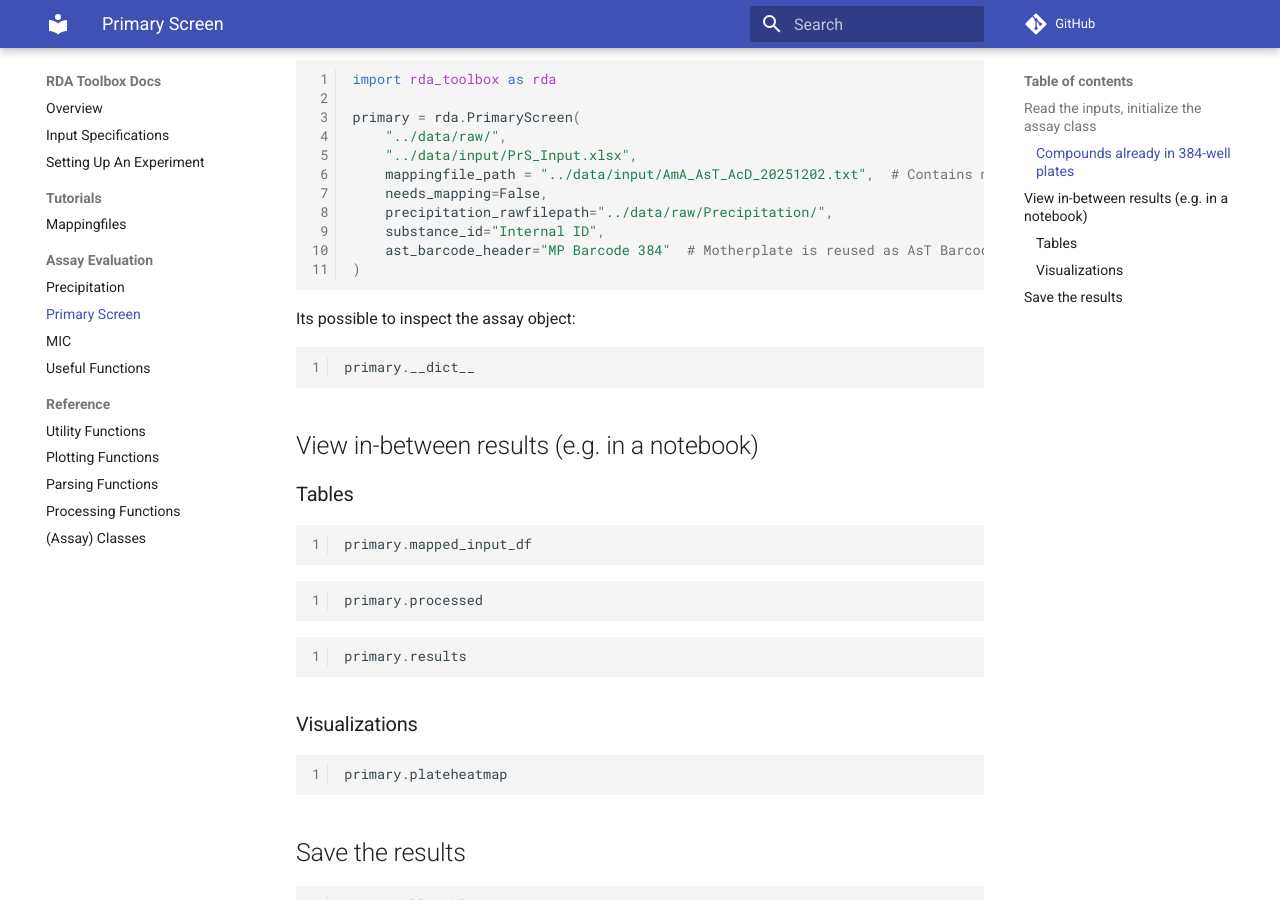
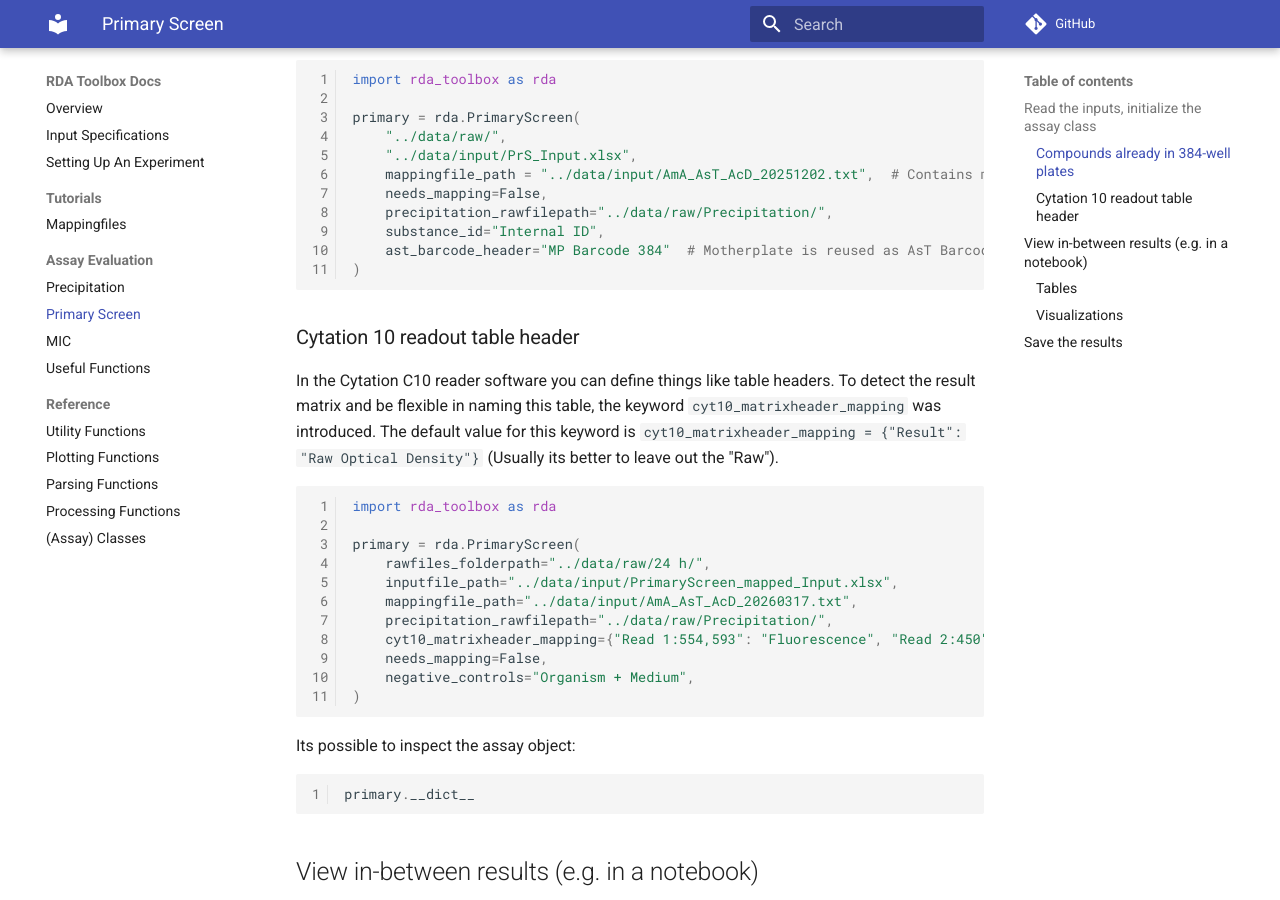
Before and after one commit to Robotic-Discovery-of-Antiinfectives/rda-toolbox, an MkDocs documentation site: the page built from docs/primary.md, in a window 1280 px wide and 900 px high, scrolled down 521 px. Built offline with MkDocs 1.6.1 and Material for MkDocs 9.7.7, drawn with Linux system fonts in a browser that asks for light colours; comment, search, counter and statistics services are not loaded.

Commit message:
change resultmatrix_header_mapping keyword defaults

````diff
--- a/docs/primary.md
+++ b/docs/primary.md
@@ -32,6 +32,25 @@ primary = rda.PrimaryScreen(
     precipitation_rawfilepath="../data/raw/Precipitation/",
     substance_id="Internal ID",
     ast_barcode_header="MP Barcode 384"  # Motherplate is reused as AsT Barcode
+)
+```
+
+### Cytation 10 readout table header
+In the Cytation C10 reader software you can define things like table headers.
+To detect the result matrix and be flexible in naming this table, the keyword `cyt10_matrixheader_mapping` was introduced.
+The default value for this keyword is `cyt10_matrixheader_mapping = {"Result": "Raw Optical Density"}` (Usually its better to leave out the "Raw").
+
+```Python
+import rda_toolbox as rda
+
+primary = rda.PrimaryScreen(
+    rawfiles_folderpath="../data/raw/24 h/",
+    inputfile_path="../data/input/PrimaryScreen_mapped_Input.xlsx",
+    mappingfile_path="../data/input/AmA_AsT_AcD_20260317.txt",
+    precipitation_rawfilepath="../data/raw/Precipitation/",
+    cyt10_matrixheader_mapping={"Read 1:554,593": "Fluorescence", "Read 2:450": "Optical Density"},
+    needs_mapping=False,
+    negative_controls="Organism + Medium",
 )
 ```
 
````
Also changed, not shown: 1 other file.
